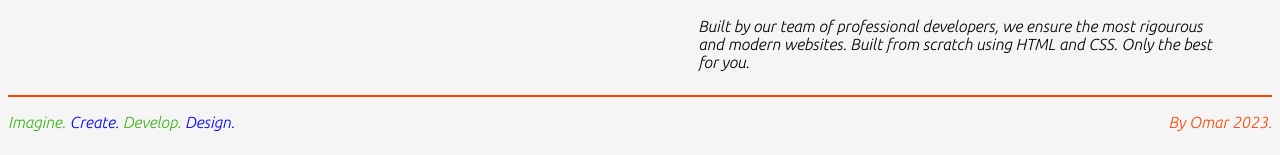
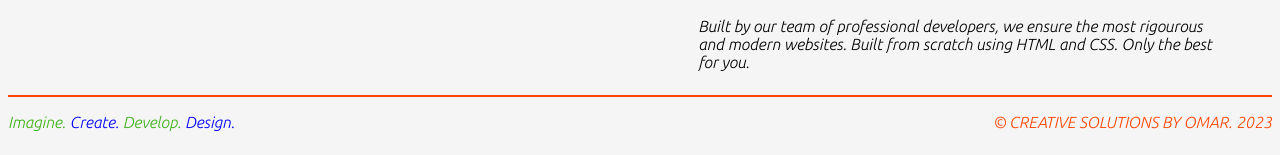
Before and after one commit to Alzubi-Omar/Web-Design-Agency, a plain HTML site: page index.html in a window 1280 px wide. Shown: the part 823-978 px from the top of the page. Drawn offline with Linux system fonts and the light colour scheme.

Commit message:
update index.html footer

```diff
--- a/index.html
+++ b/index.html
@@ -34,7 +34,7 @@
                 <p>
                     <span class="imagine">Imagine.</span> <span class="create">Create.</span>
                     <span class="imagine">Develop.</span> <span class="create">Design.</span>
-                    <span class="rightfooter">By Omar 2023.</span>
+                    <span class="rightfooter">© CREATIVE SOLUTIONS BY OMAR. 2023</span>
                 </p>
             </div>
 
--- a/style.css
+++ b/style.css
@@ -22,7 +22,6 @@ h1 {
     text-align: justify;
     margin-left: 40%;
     margin: auto;
-
 }
 
 .images
```
